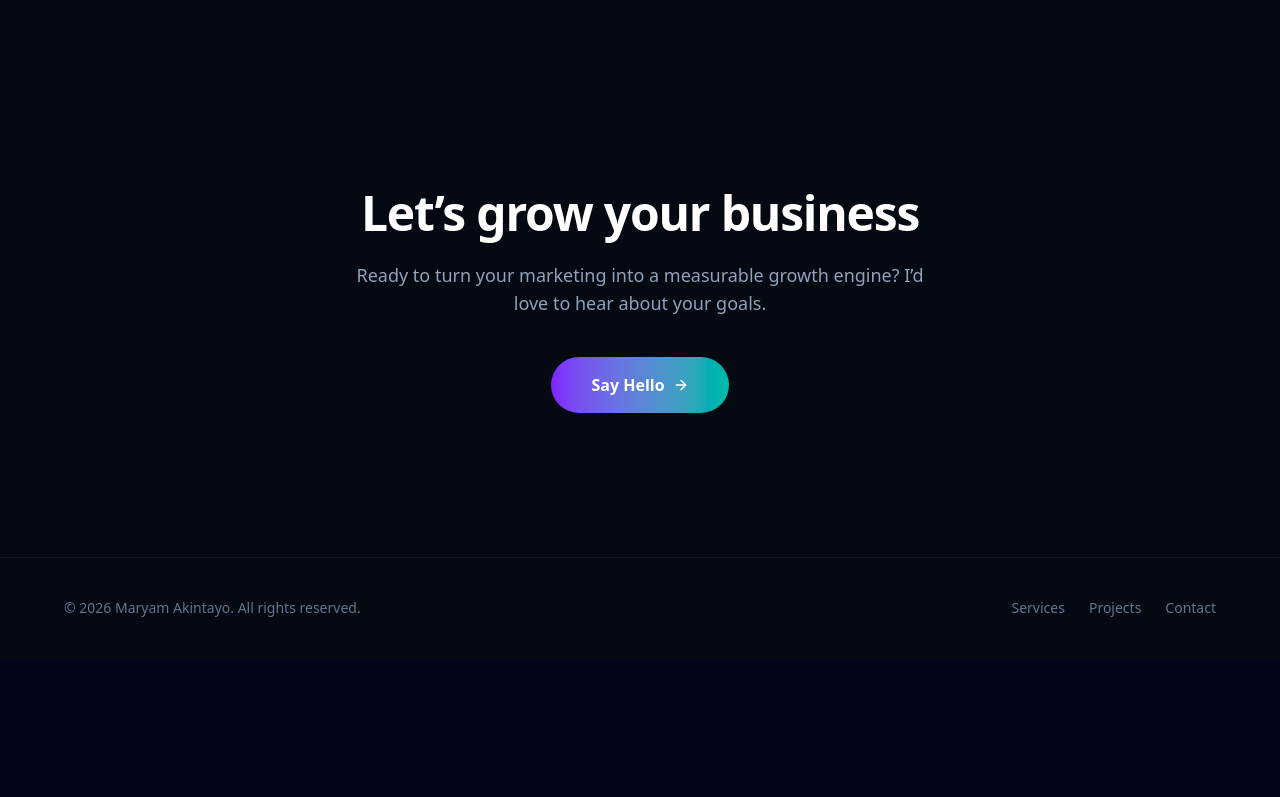
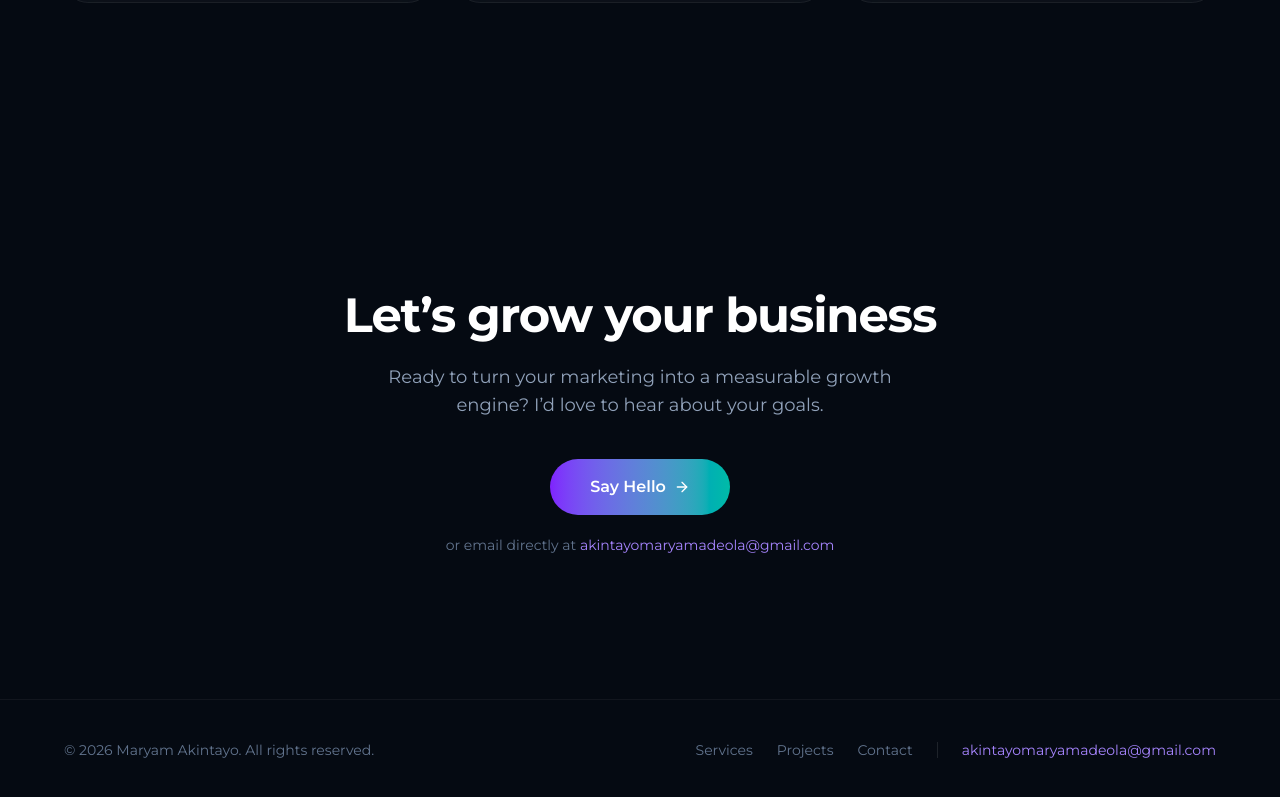
Before and after one commit to LanreAkintayo/marvelam, a Next.js app: page / in a window 1280 px wide. Shown: the part 3704-4501 px from the top of the page. Before the commit the page ends 4362 px from the top, so only its background shows below. Built offline with nearby package versions, Linux system fonts and the light colour scheme.

Commit message:
feat: add cta

```diff
--- a/src/app/layout.tsx
+++ b/src/app/layout.tsx
@@ -1,5 +1,5 @@
 import type { Metadata } from "next";
-import { Inter, Playfair_Display, Roboto, Roboto_Mono } from "next/font/google";
+import { Inter, Montserrat, Playfair_Display, Raleway, Roboto, Roboto_Mono } from "next/font/google";
 import NextTopLoader from "nextjs-toploader";
 import "./globals.css";
 import Providers from "./providers";
@@ -33,6 +33,21 @@ const robotoMono = Roboto_Mono({
   display: "swap",
 });
 
+const montserrat = Montserrat({
+  subsets: ["latin"],
+  weight: ["400", "500", "600", "700"],
+  variable: "--font-montserrat",
+  display: "swap",
+});
+
+const raleway = Raleway({
+  subsets: ["latin"],
+  weight: ["500", "700"],
+  variable: "--font-raleway",
+  display: "swap",
+});
+
+
 
 export const metadata: Metadata = {
   title: "Maryam Akintayo — Digital Marketing Portfolio",
@@ -52,7 +67,7 @@ export default function RootLayout({
     <html
       lang="en"
       suppressHydrationWarning
-      className={`${roboto.variable} ${robotoMono.variable}`}
+      className={`${roboto.variable} ${robotoMono.variable} ${raleway.variable} ${montserrat.variable}`}
     >
       <body className="font-sans antialiased" suppressHydrationWarning>
         <NextTopLoader
--- a/src/components/sections/CTA.tsx
+++ b/src/components/sections/CTA.tsx
@@ -32,12 +32,25 @@ export default function CTASection() {
           <motion.a
             variants={fadeUp}
             custom={2}
-            href="mailto:hello@maryamakintayo.com"
+            href="mailto:akintayomaryamadeola@gmail.com"
             className="group inline-flex items-center justify-center gap-2 h-14 px-10 rounded-full bg-gradient-to-r from-violet-600 to-teal-500 text-white font-semibold text-base transition-all duration-300 hover:scale-[1.03] hover:shadow-xl hover:shadow-violet-500/25 active:scale-[0.97]"
           >
             Say Hello
             <ArrowRight className="w-4 h-4 group-hover:translate-x-1 transition-transform" />
           </motion.a>
+          <motion.p
+            variants={fadeUp}
+            custom={3}
+            className="mt-5 text-sm text-slate-400 dark:text-slate-500"
+          >
+            or email directly at{" "}
+            <a
+              href="mailto:akintayomaryamadeola@gmail.com"
+              className="text-violet-600 dark:text-violet-400 hover:underline underline-offset-4 transition-colors"
+            >
+              akintayomaryamadeola@gmail.com
+            </a>
+          </motion.p>
         </motion.div>
       </div>
     </section>
--- a/src/components/sections/Footer.tsx
+++ b/src/components/sections/Footer.tsx
@@ -24,6 +24,13 @@ export default function Footer() {
           >
             Contact
           </a>
+          <span className="w-px h-4 bg-slate-200 dark:bg-white/10" />
+          <a
+            href="mailto:akintayomaryamadeola@gmail.com"
+            className="text-sm text-violet-600 dark:text-violet-400 hover:text-violet-700 dark:hover:text-violet-300 transition-colors"
+          >
+            akintayomaryamadeola@gmail.com
+          </a>
         </div>
       </div>
     </footer>
--- a/src/components/sections/Hero.tsx
+++ b/src/components/sections/Hero.tsx
@@ -78,6 +78,7 @@ export default function HeroSection() {
             Get in Touch
           </a>
         </motion.div>
+
       </motion.div>
 
       {/* Scroll indicator */}
--- a/src/components/sections/Projects.tsx
+++ b/src/components/sections/Projects.tsx
@@ -72,7 +72,7 @@ export default function ProjectsSection() {
             <motion.h2
               variants={fadeUp}
               custom={1}
-              className="font-[family-name:var(--font-playfair)] text-4xl sm:text-5xl font-bold text-slate-900 dark:text-white tracking-tight leading-[1.15]"
+              className="text-4xl sm:text-5xl font-bold text-slate-900 dark:text-white tracking-tight leading-[1.15]"
             >
               Case studies that reveal the process
             </motion.h2>
```
Also changed, not shown: 1 other file (tests, documents, lock files or other folders).
